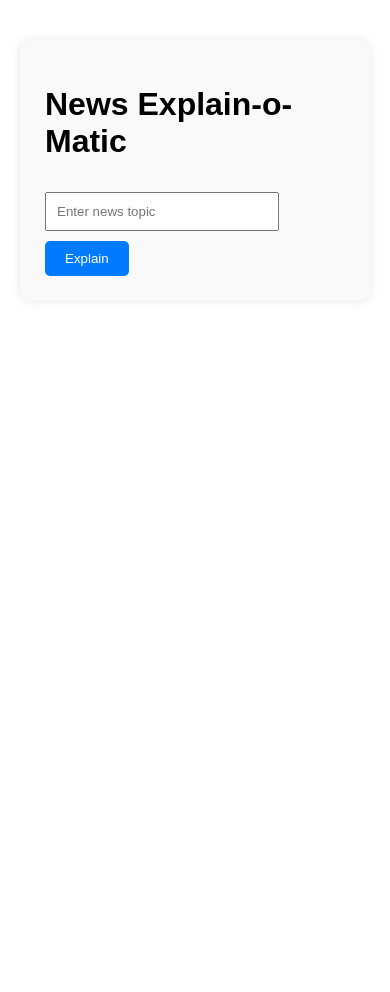
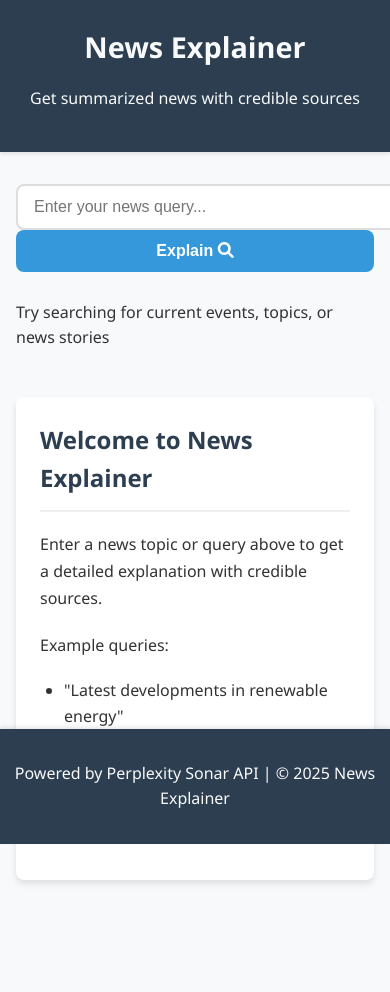
Before and after one commit to anonymousminh/News_Explain_o_Matic, a FastAPI app: page / in a window 390 px wide; the page is wider, and only the part inside the window is pictured. Before the commit the page ends 276 px from the top of that part, so only its background shows below. Run offline with FastAPI, Linux system fonts and the light colour scheme.

Commit message:
Updated backend for Sonar API call and changes the frontend and styling

```diff
--- a/main.py
+++ b/main.py
@@ -1,45 +1,168 @@
-from fastapi import FastAPI, Request, Form
-from fastapi.responses import HTMLResponse
+import os
+from dotenv import load_dotenv
+load_dotenv()
+
+PERPLEXITY_API_KEY = os.getenv("PERPLEXITY_API_KEY")
+if not PERPLEXITY_API_KEY:
+    import logging
+    logging.warning("PERPLEXITY_API_KEY not found. Using mock responses.")
+
+from fastapi import FastAPI, HTTPException
+from pydantic import BaseModel
+import httpx
+import logging
 from fastapi.staticfiles import StaticFiles
 from fastapi.templating import Jinja2Templates
-import requests
-import os
-from dotenv import load_dotenv
+from fastapi.responses import FileResponse, HTMLResponse
+from fastapi import Request
 
-load_dotenv()
+# Set up logging
+logging.basicConfig(level=logging.INFO, format='%(asctime)s - %(name)s - %(levelname)s - %(message)s')
+logger = logging.getLogger(__name__)
+
+# Define Pydantic models for request and response
+class NewsQueryRequest(BaseModel):
+    search_query: str
+
+class Citation(BaseModel):
+    source_name: str | None = None
+    source_url: str | None = None
+    snippet: str | None = None
+
+class NewsExplanationResponse(BaseModel):
+    summary: str | None = None
+    citations: list[Citation] = []
+    full_explanation: str | None = None
+    related_topics: list[str] = []
 
 app = FastAPI()
 
-# Mount static files and templates
+# Set up templates directory and static files
+templates = Jinja2Templates(directory="templates")
 app.mount("/static", StaticFiles(directory="static"), name="static")
-templates = Jinja2Templates(directory="templates")
 
-# Sonar API config
-SONAR_API_KEY = os.getenv("PERPLEXITY_API_KEY")
-SONAR_URL = "https://api.perplexity.ai/chat/completions"
+SONAR_API_URL = "https://api.perplexity.ai/chat/completions"  # Update this if needed
 
-async def get_news_summary(query: str):
-    headers = {"Authorization": f"Bearer {SONAR_API_KEY}"}
-    payload = {
-        "model": "sonar",
-        "query": f"Summarize {query} with credible sources, focus on 2025 events",
-        "depth": "deep_research"
-    }
-    response = requests.post(SONAR_URL, json=payload, headers=headers)
-    return response.json()
+@app.post("/api/v1/explain-news-by-query", response_model=NewsExplanationResponse)
+async def explain_news_by_query(request: NewsQueryRequest):
+    search_query = request.search_query
+    if not search_query:
+        raise HTTPException(status_code=400, detail="Invalid search query provided.")
+
+    logger.info(f"Received query: {search_query}")
+
+    # Check if API key is configured
+    if not PERPLEXITY_API_KEY:
+        logger.warning("API Key not configured. Returning mock response.")
+        return _get_mock_response(search_query)
+
+    try:
+        # Use openai client with Perplexity settings
+        from openai import OpenAI
+        client = OpenAI(api_key=PERPLEXITY_API_KEY, base_url="https://api.perplexity.ai")
+        messages = [
+            {
+                "role": "system",
+                "content": (
+                    "You are an AI assistant that explains news and provides cited sources based on the user query."
+                )
+            },
+            {
+                "role": "user",
+                "content": f"Provide an in-depth analysis of: {search_query}"
+            },
+        ]
+        logger.info(f"Calling Sonar API using OpenAI client for query: {search_query}")
+
+        # Synchronous API call (adjust if you require streaming)
+        response = client.chat.completions.create(model="sonar-pro", messages=messages)
+        logger.info("Successfully received response from Sonar API")
+
+        return _parse_sonar_response(response)
+
+    except Exception as e:
+        import traceback
+        logger.error(f"Error processing Sonar API response: {e}")
+        traceback.print_exc()
+        raise HTTPException(status_code=500, detail=f"An error occurred: {str(e)}")
+
+def _parse_sonar_response(sonar_data):
+    """Parse the Sonar API response into our NewsExplanationResponse model"""
+    try:
+        # Convert the response to a dictionary
+        sonar_dict = sonar_data.dict() if hasattr(sonar_data, "dict") else sonar_data
+
+        # Extract the main content
+        content = ""
+        if sonar_dict.get("choices") and len(sonar_dict["choices"]) > 0:
+            first_choice = sonar_dict["choices"][0]
+            if "message" in first_choice and first_choice["message"]:
+                content = first_choice["message"].get("content", "")
+                # Clean up the content if needed (e.g., remove <think> tags if present)
+                if content.startswith("<think>"):
+                    explanation_parts = content.split("</think>", 1)
+                    if len(explanation_parts) > 1:
+                        content = explanation_parts[1].strip()
+                    else:
+                        content = content.replace("<think>", "").strip()
+
+        # Extract citations
+        citations_list = []
+        if sonar_dict.get("citations"):
+            for i, url in enumerate(sonar_dict["citations"]):
+                try:
+                    source_name = url.split("//", 1)[-1].split("/", 1)[0]
+                except Exception:
+                    source_name = f"Source {i+1}"
+                citations_list.append(Citation(
+                    source_name=source_name,
+                    source_url=url,
+                    snippet=f"Reference {i+1}"
+                ))
+
+        # Create summary (first portion of content) and full explanation
+        summary = content[:500] + "..." if len(content) > 500 else content
+
+        return NewsExplanationResponse(
+            summary=summary,
+            citations=citations_list,
+            full_explanation=content,
+            related_topics=[]
+        )
+    except Exception as e:
+        logger.error(f"Error parsing Sonar API response: {e}")
+        raise HTTPException(status_code=500, detail="Error parsing response from news service")
+
+def _get_mock_response(search_query):
+    """Return a mock response when API key is not available"""
+    logger.info("Generating mock response")
+    if "election" in search_query.lower():
+        return NewsExplanationResponse(
+            summary=f"This is a mock summary about the election query: '{search_query}'.",
+            citations=[
+                Citation(source_name="Example News Site", source_url="http://example.com/news-election", snippet="An article discussing election results."),
+                Citation(source_name="Another Source", source_url="http://anotherexample.org/election-analysis", snippet="Analysis of voter turnout.")
+            ],
+            full_explanation="A more detailed explanation regarding the election would be provided here by the Sonar API, including various facets and implications.",
+            related_topics=["Voter Turnout", "Campaign Finance", "Political Parties"]
+        )
+    else:
+        return NewsExplanationResponse(
+            summary=f"This is a mock summary for the query: '{search_query}'.",
+            citations=[
+                Citation(source_name="General News Source", source_url="http://example.com/general-news", snippet="General news coverage.")
+            ],
+            full_explanation=f"A detailed explanation for your query '{search_query}' would appear here, generated by the Sonar API."
+        )
 
 @app.get("/", response_class=HTMLResponse)
-async def read_root(request: Request):
+async def read_index(request: Request):
     return templates.TemplateResponse("index.html", {"request": request})
 
-@app.post("/", response_class=HTMLResponse)
-async def explain_news(request: Request, query: str = Form(...)):
-    result = await get_news_summary(query)
-    return templates.TemplateResponse(
-        "index.html",
-        {
-            "request": request,
-            "summary": result.get("answer", "No summary available."),
-            "citations": result.get("citations", [])
-        }
-    )
+@app.get("/favicon.ico")
+async def favicon():
+    favicon_path = "static/favicon.ico"
+    if os.path.exists(favicon_path):
+        return FileResponse(favicon_path)
+    # Optionally return a blank response or a default image
+    return FileResponse("static/style.css", media_type="text/css")
--- /dev/null
+++ b/static/script.js
@@ -0,0 +1,146 @@
+document.addEventListener('DOMContentLoaded', () => {
+    const searchButton = document.getElementById('search-button');
+    const searchInput = document.getElementById('search-input');
+    const resultsSection = document.getElementById('results-section');
+
+    // Add event listener for Enter key in search input
+    searchInput.addEventListener('keypress', (e) => {
+        if (e.key === 'Enter') {
+            performSearch();
+        }
+    });
+
+    // Add click event listener to search button
+    searchButton.addEventListener('click', performSearch);
+
+    // Main search function
+    async function performSearch() {
+        const query = searchInput.value.trim();
+        if (!query) {
+            showError('Please enter a search query.');
+            return;
+        }
+
+        showLoading();
+
+        try {
+            const response = await fetch('/api/v1/explain-news-by-query', {
+                method: 'POST',
+                headers: {
+                    'Content-Type': 'application/json',
+                },
+                body: JSON.stringify({ search_query: query }),
+            });
+
+            if (!response.ok) {
+                const errorData = await response.json();
+                throw new Error(errorData.detail || `HTTP error! status: ${response.status}`);
+            }
+
+            const data = await response.json();
+            displayResults(data);
+
+        } catch (error) {
+            showError(`Error: ${error.message}`);
+            console.error('Search error:', error);
+        }
+    }
+
+    // Display loading state
+    function showLoading() {
+        resultsSection.innerHTML = `
+            <div class="loading">
+                <div class="loading-spinner"></div>
+                <p>Searching for information...</p>
+            </div>
+        `;
+    }
+
+    // Display error message
+    function showError(message) {
+        resultsSection.innerHTML = `
+            <div class="error-message">
+                <p>${message}</p>
+            </div>
+            <p>Please try a different search query or try again later.</p>
+        `;
+    }
+
+    // Display search results
+    function displayResults(data) {
+        // Start with the summary section
+        let html = `
+            <div class="summary-highlight">
+                <h2>Summary</h2>
+                <p>${data.summary || 'No summary available.'}</p>
+            </div>
+        `;
+
+        // Add full explanation if available
+        if (data.full_explanation) {
+            html += `
+                <h2>Full Explanation</h2>
+                <div class="full-explanation">
+                    <p>${formatContent(data.full_explanation)}</p>
+                </div>
+            `;
+        }
+
+        // Add citations if available
+        if (data.citations && data.citations.length > 0) {
+            html += '<h2>Citations</h2>';
+
+            // Use citation cards instead of a simple list
+            data.citations.forEach(citation => {
+                html += `
+                    <div class="citation-card">
+                        <div class="citation-source">
+                            ${citation.source_url
+                                ? `<a href="${citation.source_url}" target="_blank">${citation.source_name || 'Source'}</a>`
+                                : citation.source_name || 'Source'
+                            }
+                        </div>
+                        ${citation.snippet
+                            ? `<div class="citation-snippet">${citation.snippet}</div>`
+                            : ''
+                        }
+                    </div>
+                `;
+            });
+        }
+
+        // Add related topics if available
+        if (data.related_topics && data.related_topics.length > 0) {
+            html += '<h2>Related Topics</h2><div class="related-topics">';
+            data.related_topics.forEach(topic => {
+                html += `<span class="topic-tag">${topic}</span>`;
+            });
+            html += '</div>';
+        }
+
+        // Add a search again prompt
+        html += `
+            <div class="search-again">
+                <p>Not what you're looking for? <button id="new-search-button">Try another search</button></p>
+            </div>
+        `;
+
+        resultsSection.innerHTML = html;
+
+        // Add event listener to the "new search" button
+        const newSearchButton = document.getElementById('new-search-button');
+        if (newSearchButton) {
+            newSearchButton.addEventListener('click', () => {
+                searchInput.focus();
+                searchInput.select();
+            });
+        }
+    }
+
+    // Helper function to format content with paragraphs
+    function formatContent(content) {
+        // Split by double newlines to create paragraphs
+        const paragraphs = content.split(/\n\n+/);
+        return paragraphs.map(p => `<p>${p.trim()}</p>`).join('');
+    }
+});
--- a/static/style.css
+++ b/static/style.css
@@ -1,45 +1,235 @@
-body {
-    font-family: Arial, sans-serif;
-    max-width: 800px;
-    margin: 20px auto;
-    padding: 20px;
+/* Base styles */
+:root {
+    --primary-color: #2c3e50;
+    --secondary-color: #3498db;
+    --accent-color: #e74c3c;
+    --light-bg: #f8f9fa;
+    --dark-bg: #343a40;
+    --text-color: #333;
+    --light-text: #f8f9fa;
+    --border-radius: 8px;
+    --box-shadow: 0 4px 6px rgba(0, 0, 0, 0.1);
+    --transition: all 0.3s ease;
 }
 
-.container {
-    background: #f9f9f9;
-    padding: 25px;
-    border-radius: 10px;
-    box-shadow: 0 0 10px rgba(0,0,0,0.1);
+body {
+    font-family: 'Segoe UI', Tahoma, Geneva, Verdana, sans-serif;
+    margin: 0;
+    background-color: var(--light-bg);
+    color: var(--text-color);
+    line-height: 1.6;
 }
 
-input[type="text"] {
-    width: 70%;
-    padding: 10px;
-    margin: 10px 0;
+/* Header styles */
+header {
+    background-color: var(--primary-color);
+    color: var(--light-text);
+    padding: 1.5em 0;
+    text-align: center;
+    box-shadow: 0 2px 4px rgba(0, 0, 0, 0.1);
 }
 
-button {
-    padding: 10px 20px;
-    background: #007bff;
+header h1 {
+    margin: 0;
+    font-size: 2.2rem;
+    font-weight: 600;
+}
+
+/* Main content */
+main {
+    padding: 2em 1em;
+    max-width: 900px;
+    margin: 0 auto 5em auto; /* Bottom margin for footer */
+}
+
+/* Search section */
+#search-section {
+    display: flex;
+    gap: 12px;
+    margin-bottom: 30px;
+    flex-wrap: wrap;
+}
+
+#search-input {
+    flex-grow: 1;
+    padding: 12px 16px;
+    border: 2px solid #ddd;
+    border-radius: var(--border-radius);
+    font-size: 1rem;
+    transition: var(--transition);
+    min-width: 200px;
+}
+
+#search-input:focus {
+    outline: none;
+    border-color: var(--secondary-color);
+    box-shadow: 0 0 0 3px rgba(52, 152, 219, 0.2);
+}
+
+#search-button {
+    padding: 12px 24px;
+    background-color: var(--secondary-color);
     color: white;
     border: none;
-    border-radius: 5px;
+    border-radius: var(--border-radius);
     cursor: pointer;
+    font-size: 1rem;
+    font-weight: 600;
+    transition: var(--transition);
 }
 
-button:hover {
-    background: #0056b3;
+#search-button:hover {
+    background-color: #2980b9;
+    transform: translateY(-2px);
 }
 
-.results {
-    margin-top: 20px;
+#search-button:active {
+    transform: translateY(0);
 }
 
-a {
-    color: #007bff;
-    text-decoration: none;
+/* Results section */
+#results-section {
+    background-color: #fff;
+    padding: 2em;
+    border-radius: var(--border-radius);
+    box-shadow: var(--box-shadow);
+    min-height: 200px;
 }
 
-a:hover {
+#results-section h2 {
+    color: var(--primary-color);
+    border-bottom: 2px solid #eee;
+    padding-bottom: 0.5em;
+    margin-top: 1.5em;
+    margin-bottom: 0.8em;
+}
+
+#results-section h2:first-child {
+    margin-top: 0;
+}
+
+#results-section p {
+    margin-bottom: 1.2em;
+    line-height: 1.7;
+}
+
+/* Citations */
+#results-section ul {
+    padding-left: 1.5em;
+    margin-bottom: 1.5em;
+}
+
+#results-section li {
+    margin-bottom: 0.8em;
+}
+
+#results-section a {
+    color: var(--secondary-color);
+    text-decoration: none;
+    font-weight: 500;
+    transition: var(--transition);
+}
+
+#results-section a:hover {
+    color: #2980b9;
     text-decoration: underline;
 }
+
+#results-section em {
+    color: #666;
+    font-style: italic;
+}
+
+/* Loading state */
+.loading {
+    display: flex;
+    justify-content: center;
+    align-items: center;
+    padding: 2em;
+}
+
+.loading-spinner {
+    border: 4px solid rgba(0, 0, 0, 0.1);
+    border-left: 4px solid var(--secondary-color);
+    border-radius: 50%;
+    width: 40px;
+    height: 40px;
+    animation: spin 1s linear infinite;
+    margin-right: 15px;
+}
+
+@keyframes spin {
+    0% { transform: rotate(0deg); }
+    100% { transform: rotate(360deg); }
+}
+
+/* Error state */
+.error-message {
+    background-color: #fff3f3;
+    border-left: 4px solid var(--accent-color);
+    padding: 1em;
+    margin-bottom: 1em;
+    color: #c0392b;
+}
+
+/* Footer */
+footer {
+    text-align: center;
+    padding: 1em 0;
+    background-color: var(--primary-color);
+    color: var(--light-text);
+    position: fixed;
+    bottom: 0;
+    width: 100%;
+    box-shadow: 0 -2px 4px rgba(0, 0, 0, 0.1);
+}
+
+/* Responsive design */
+@media (max-width: 768px) {
+    header h1 {
+        font-size: 1.8rem;
+    }
+
+    #search-section {
+        flex-direction: column;
+    }
+
+    #search-input, #search-button {
+        width: 100%;
+    }
+
+    #results-section {
+        padding: 1.5em;
+    }
+}
+
+/* Citation card style */
+.citation-card {
+    border: 1px solid #eee;
+    border-radius: var(--border-radius);
+    padding: 1em;
+    margin-bottom: 1em;
+    transition: var(--transition);
+}
+
+.citation-card:hover {
+    box-shadow: var(--box-shadow);
+}
+
+.citation-source {
+    font-weight: 600;
+    margin-bottom: 0.5em;
+}
+
+.citation-snippet {
+    font-style: italic;
+    color: #666;
+}
+
+/* Summary highlight */
+.summary-highlight {
+    background-color: #f8f9fa;
+    border-left: 4px solid var(--secondary-color);
+    padding: 1em;
+    margin-bottom: 1.5em;
+}
--- a/templates/index.html
+++ b/templates/index.html
@@ -1,35 +1,43 @@
 <!DOCTYPE html>
-<html>
+<html lang="en">
 <head>
-    <title>📰 News Explain-o-Matic</title>
-    <link rel="stylesheet" href="{{ url_for('static', path='/style.css') }}">
+    <meta charset="UTF-8">
+    <meta name="viewport" content="width=device-width, initial-scale=1.0">
+    <title>News Explainer</title>
+    <link rel="stylesheet" href="/static/style.css">
+    <link rel="stylesheet" href="https://cdnjs.cloudflare.com/ajax/libs/font-awesome/6.0.0-beta3/css/all.min.css">
 </head>
 <body>
-    <div class="container">
-        <h1>News Explain-o-Matic</h1>
-
-        <form method="post">
-            <input type="text" name="query" placeholder="Enter news topic" required>
-            <button type="submit">Explain</button>
-        </form>
-
-        {% if summary %}
-        <div class="results">
-            <h2>Summary</h2>
-            <p>{{ summary }}</p>
-
-            <h3>Sources</h3>
-            <ol>
-                {% for citation in citations %}
-                <li>
-                    <a href="{{ citation.url }}" target="_blank">
-                        {{ citation.title }} ({{ citation.source }})
-                    </a>
-                </li>
-                {% endfor %}
-            </ol>
-        </div>
-        {% endif %}
-    </div>
+    <header>
+        <h1>News Explainer</h1>
+        <p class="tagline">Get summarized news with credible sources</p>
+    </header>
+    <main>
+        <section id="search-section">
+            <div class="search-container">
+                <input type="text" id="search-input" placeholder="Enter your news query...">
+                <button id="search-button">Explain <i class="fas fa-search"></i></button>
+            </div>
+            <p class="search-tip">Try searching for current events, topics, or news stories</p>
+        </section>
+        <section id="results-section">
+            <div class="welcome-message">
+                <h2>Welcome to News Explainer</h2>
+                <p>Enter a news topic or query above to get a detailed explanation with credible sources.</p>
+                <div class="example-queries">
+                    <p>Example queries:</p>
+                    <ul>
+                        <li>"Latest developments in renewable energy"</li>
+                        <li>"Current global economic trends"</li>
+                        <li>"Recent space exploration achievements"</li>
+                    </ul>
+                </div>
+            </div>
+        </section>
+    </main>
+    <footer>
+        <p>Powered by Perplexity Sonar API | <span class="copyright">© 2025 News Explainer</span></p>
+    </footer>
+    <script src="/static/script.js"></script>
 </body>
 </html>
```
